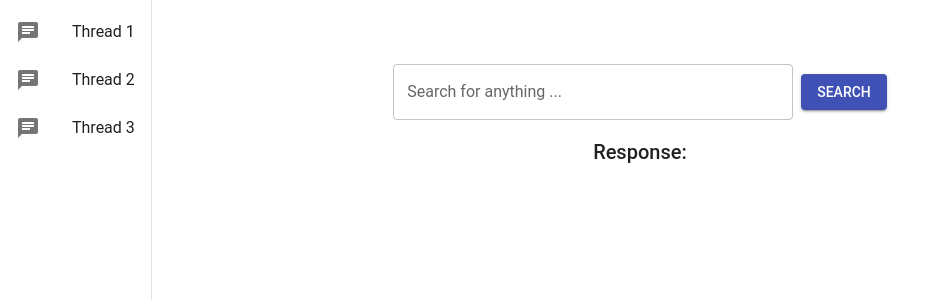
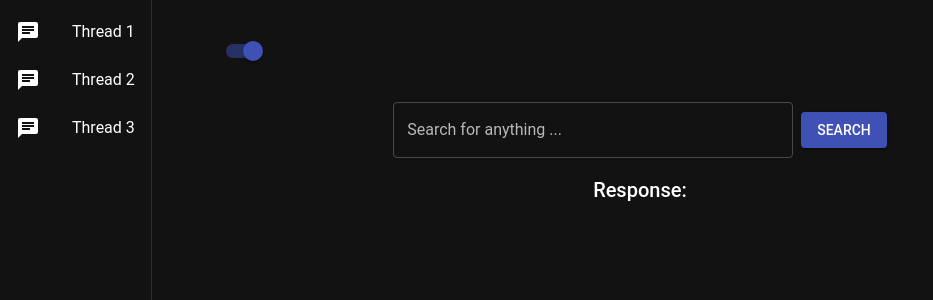
Before and after one commit to rguilmain/rag-app, a React (Vite) app in the folder frontend/: page / in a window 1280 px wide. Shown: the top 300 px of the page, without its empty margins (0-933 px from the left). Built offline with nearby package versions, Linux system fonts and the light colour scheme.

Commit message:
add dark / light mode theme toggle

```diff
--- a/frontend/src/App.tsx
+++ b/frontend/src/App.tsx
@@ -1,40 +1,48 @@
-import React from 'react';
-import { BrowserRouter as Router, Routes, Route } from 'react-router-dom';
-import { ThemeProvider, createTheme } from '@mui/material/styles';
-import CssBaseline from '@mui/material/CssBaseline';
-import { Box, Container } from '@mui/material';
-import { CacheProvider } from '@emotion/react';
-import createCache from '@emotion/cache';
+import React, { useState } from "react";
+import { BrowserRouter as Router, Routes, Route } from "react-router-dom";
+import { ThemeProvider, createTheme } from "@mui/material/styles";
+import CssBaseline from "@mui/material/CssBaseline";
+import { Box, Container, Switch } from "@mui/material";
+import { CacheProvider } from "@emotion/react";
+import createCache from "@emotion/cache";
 
-import Sidebar from './components/Sidebar';
-import ChatPage from './pages/ChatPage';
-import LoginPage from './pages/LoginPage';
+import Sidebar from "./components/Sidebar";
+import ChatPage from "./pages/ChatPage";
+import LoginPage from "./pages/LoginPage";
 
 const cache = createCache({
-  key: 'my-app',
+  key: "my-app",
   prepend: true,
 });
 
+const App: React.FC = () => {
+  const [darkMode, setDarkMode] = useState(true);
+
   const theme = createTheme({
     palette: {
+      mode: darkMode ? "dark" : "light", // Set the mode based on the darkMode state
       primary: {
-      main: '#3f51b5',
+        main: "#3f51b5",
       },
     },
     typography: {
-    fontFamily: 'Roboto, sans-serif',
+      fontFamily: "Roboto, sans-serif",
     },
   });
 
-const App: React.FC = () => {
+  const toggleDarkMode = () => {
+    setDarkMode(!darkMode);
+  };
+
   return (
     <CacheProvider value={cache}>
       <ThemeProvider theme={theme}>
         <CssBaseline />
         <Router>
-          <Box sx={{ display: 'flex' }}>
+          <Box sx={{ display: "flex" }}>
             <Sidebar />
             <Container maxWidth="md" sx={{ mt: 4, mb: 4 }}>
+              <Switch checked={darkMode} onChange={toggleDarkMode} />{" "}
               <Routes>
                 <Route path="/chat" element={<ChatPage />} />
                 <Route path="/login" element={<LoginPage />} />
```
Lines whose indentation alone changed are shown as unchanged.
